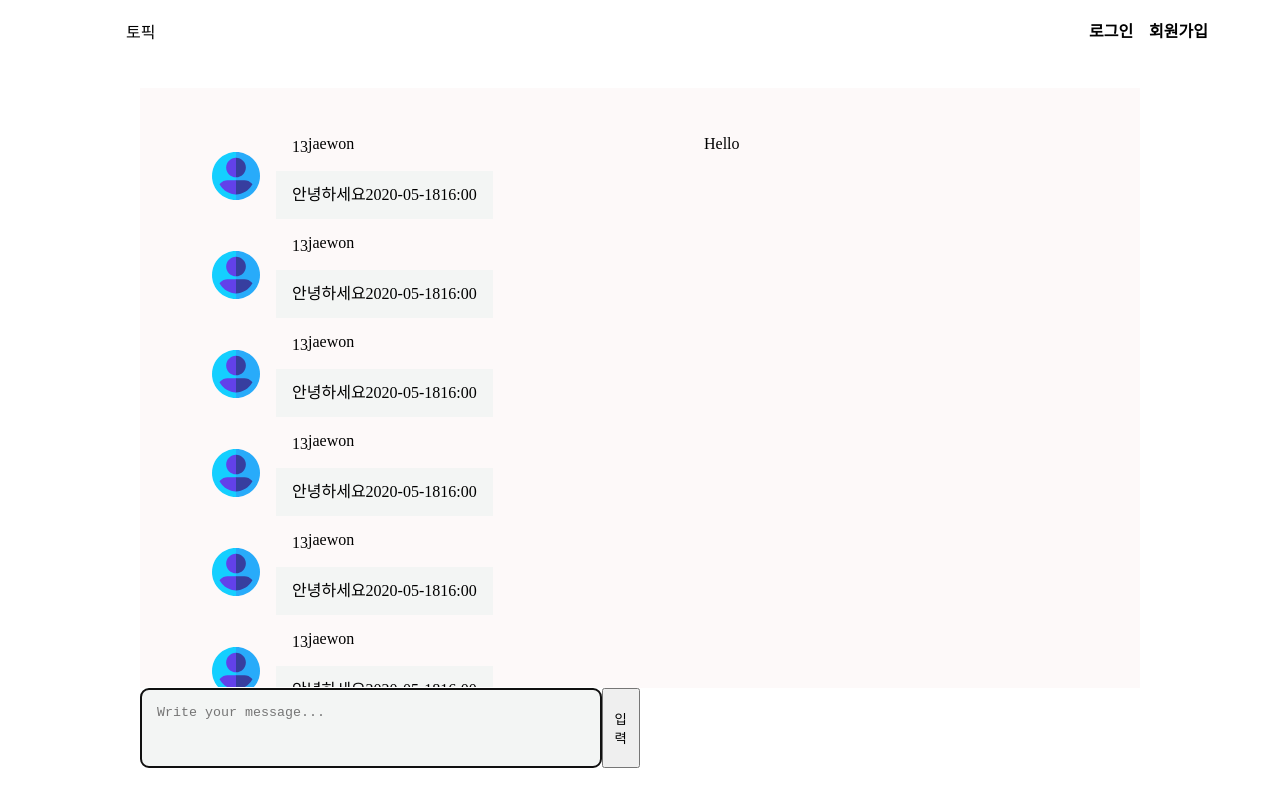
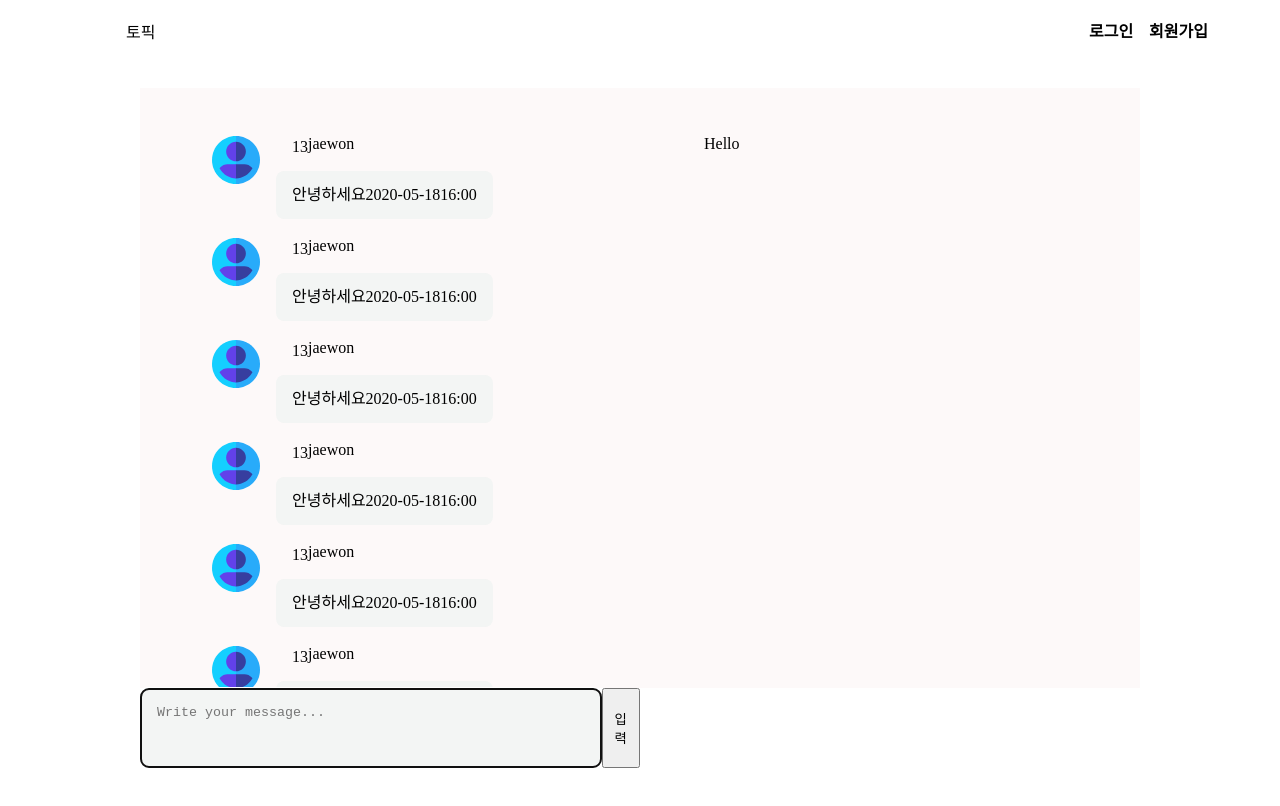
Before and after one commit to dante01yoon/Hanmoa, a React app in the folder fe/: page /room/signup in a window 1280 px wide. Shown: the top 806 px of the page. Built offline with nearby package versions, Linux system fonts and the light colour scheme; the HTML template or start-up script is replaced by a standard one.

Commit message:
apply embed - containers lb viewport

```diff
--- a/fe/src/components/chat/card.tsx
+++ b/fe/src/components/chat/card.tsx
@@ -2,17 +2,20 @@ import React, { FC, useMemo, ReactNode } from 'react'
 import styled from 'styled-components';
 import ProfileImg from "src/asset/profile.svg";
 import { ISingleChat } from "@models/chat";
-// React.FC<React.SVGAttributes<SVGElement>>
-
-// const convertSVGToString = ( SVG: JSX.Element) => {
-//   return encodeURIComponent(renderToStaticMarkup(SVG));
-// }
-// const svgString = convertSVGToString(<ProfileImg/>);
 
 const StyledListGroup = styled.ul`
-  display: inline-block;
+  display:inline-block;
+
   & > li {
-    display: inline-block;
+
+    &:first-child {
+      float:left;
+
+      & +li {
+        float:right;
+        max-width: 240px;
+      }
+    }
   }
 `;
 
@@ -25,11 +28,12 @@ const StyledName = styled.small`
   margin: 8px;
   max-width: 40px;
   height: 16px;
-   & > span {
-    margin-left: 8px;
-    display: table-cell;
-    vertical-align: middle;
-   }
+
+  & > span {
+  margin-left: 8px;
+  display: table-cell;
+  vertical-align: middle;
+  }
 ` ;
 
 const StyledImage = styled.p<{
@@ -51,6 +55,7 @@ const StyledChatContainer = styled.div`
   min-width: 32px;
   min-height: 32px;
   margin: 16px 0;
+  border-radius:8px;
 
 `;
 const StyledChatBox = styled.div`
@@ -104,13 +109,20 @@ const ChatCard: FC<IChatModelProps> = ({
     return `${date}${parsedTime}`
   },[]);
 
+  const classifyEvent = (event: "join" | "leave" | "none") => {
+    switch(event){
+      case "join":
+        return "입장"
+      case "leave":
+        return "퇴장"
+      default:
+        return 0
+    }
+  }
+
   const renderChatBox = (event: "join" | "leave" | "none"): ReactNode => {
-    const description =
-      event === "join" ?
-        "입장" :
-      event === "leave" ?
-        "퇴장" : "";
-    if( event === "none"){
+    const description = classifyEvent(event);
+    if(!description){
       return(
         <StyledChatContainer>
           {chatData}
@@ -130,7 +142,7 @@ const ChatCard: FC<IChatModelProps> = ({
   }
 
   const renderListGroup = ( event: "join" | "leave" | "none" ): JSX.Element => {
-    const renderResult = event === "none" ?
+    const renderResult = !classifyEvent(event) ?
       <>
         <StyledList>
           <StyledImage image={image}/>
--- a/fe/src/components/embed/chatPeople.tsx
+++ b/fe/src/components/embed/chatPeople.tsx
@@ -4,6 +4,9 @@ import styled from 'styled-components';
 const StyledSelf = styled.div`
   width: 500px;
   height:75vh;
+  ${p => p.theme.media.lb`
+    width: 360px;
+  `}
 `;
 
 interface IChatPeopleProps {
--- a/fe/src/components/embed/chatRoom.tsx
+++ b/fe/src/components/embed/chatRoom.tsx
@@ -6,6 +6,9 @@ const StyledSelf = styled.div`
   width: 500px;
   background-color: ${p => p.theme.colors.yello_white};
   height:75vh;
+  ${p => p.theme.media.lb`
+      width: 360px;
+  `}
 `;
 
 const StyledChatContainer= styled.div`
@@ -18,6 +21,10 @@ const StyledEnterContainer= styled.div`
     width: 100%;
     display:flex;
   }
+  width:500px;
+  ${p => p.theme.media.lb`
+      width: 360px;
+  `}
 `;
 
 
```
Also changed, not shown: fe/src/utils/chat/timeSlice.ts (added, +11 -0 lines).
